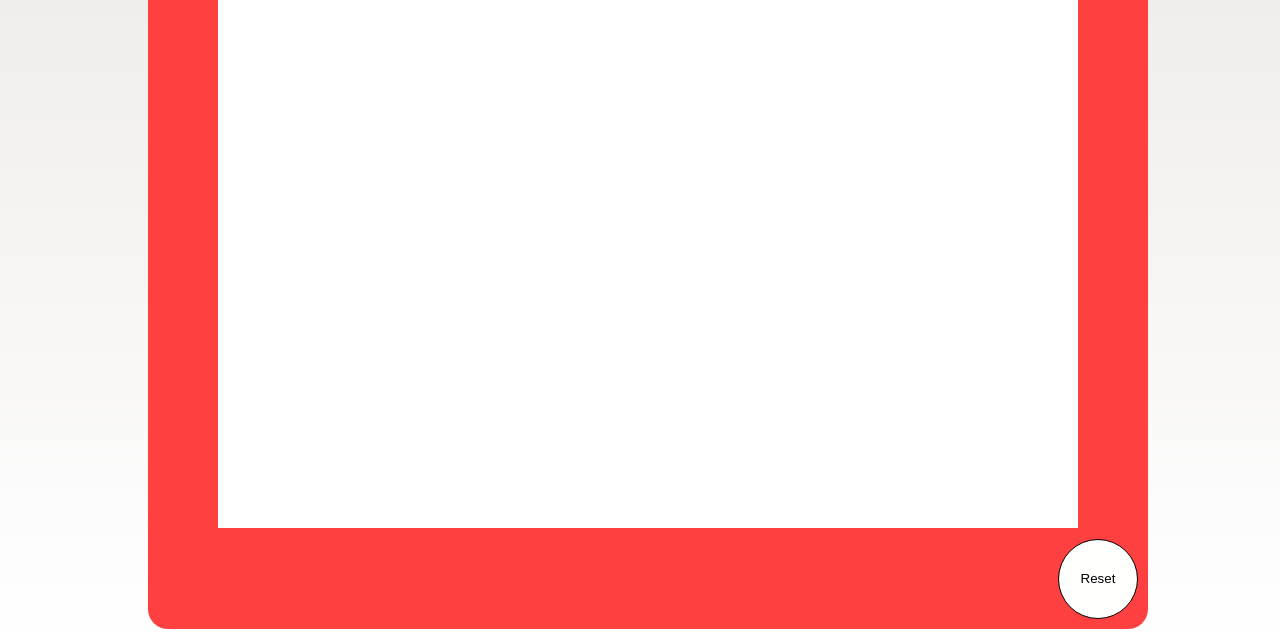
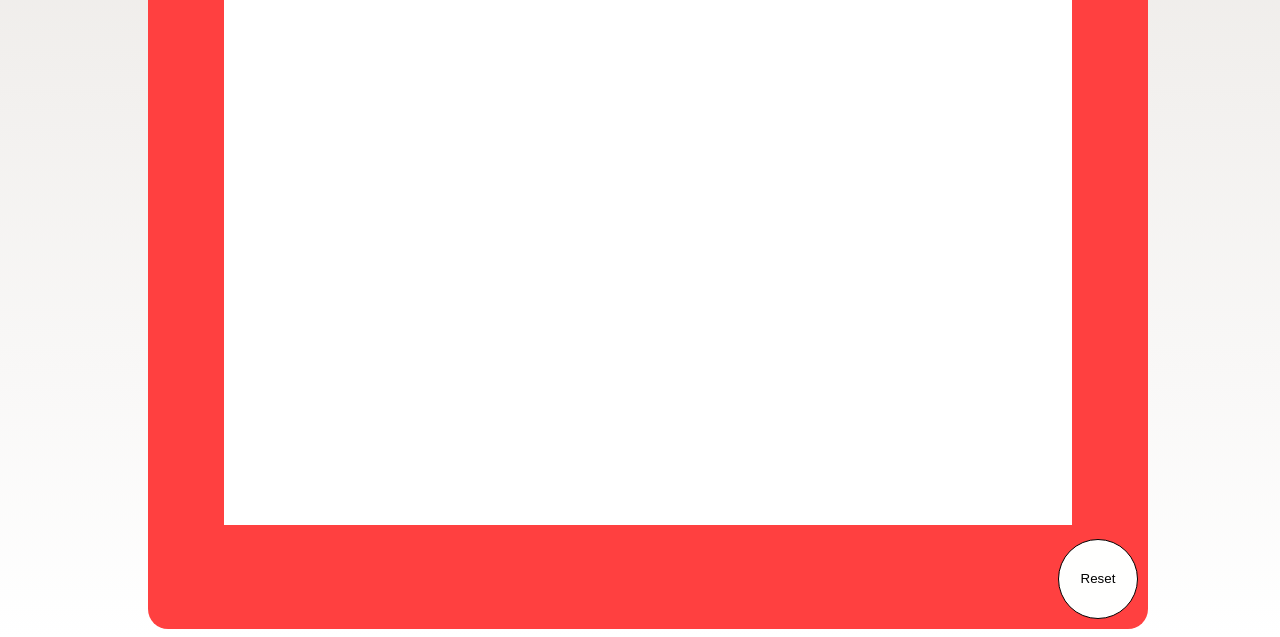
Before and after one commit to JohnBesco/etch-a-sketch, a plain HTML site: page index.html in a window 1280 px wide. Shown: the part 179-816 px from the top of the page. Drawn offline with Linux system fonts and the light colour scheme.

Commit message:
Correct number of new divs created in javascript

```diff
--- a/app.js
+++ b/app.js
@@ -1,6 +1,6 @@
 let canvas = document.getElementById("canvas")
 
-for (let i = 0; i < 256; i++) {
+for (let i = 0; i < 1802; i++) {
     let newDiv = document.createElement("div");
     newDiv.className = "square-div"
 
--- a/style.css
+++ b/style.css
@@ -59,8 +59,8 @@ body {
     flex-wrap: wrap;
     position: fixed;
     margin-top: 3em;
-    width: 860px;
-    height: 550px;
+    width: 848px;
+    height: 544px;
     background-color: white;
 }
 
```
